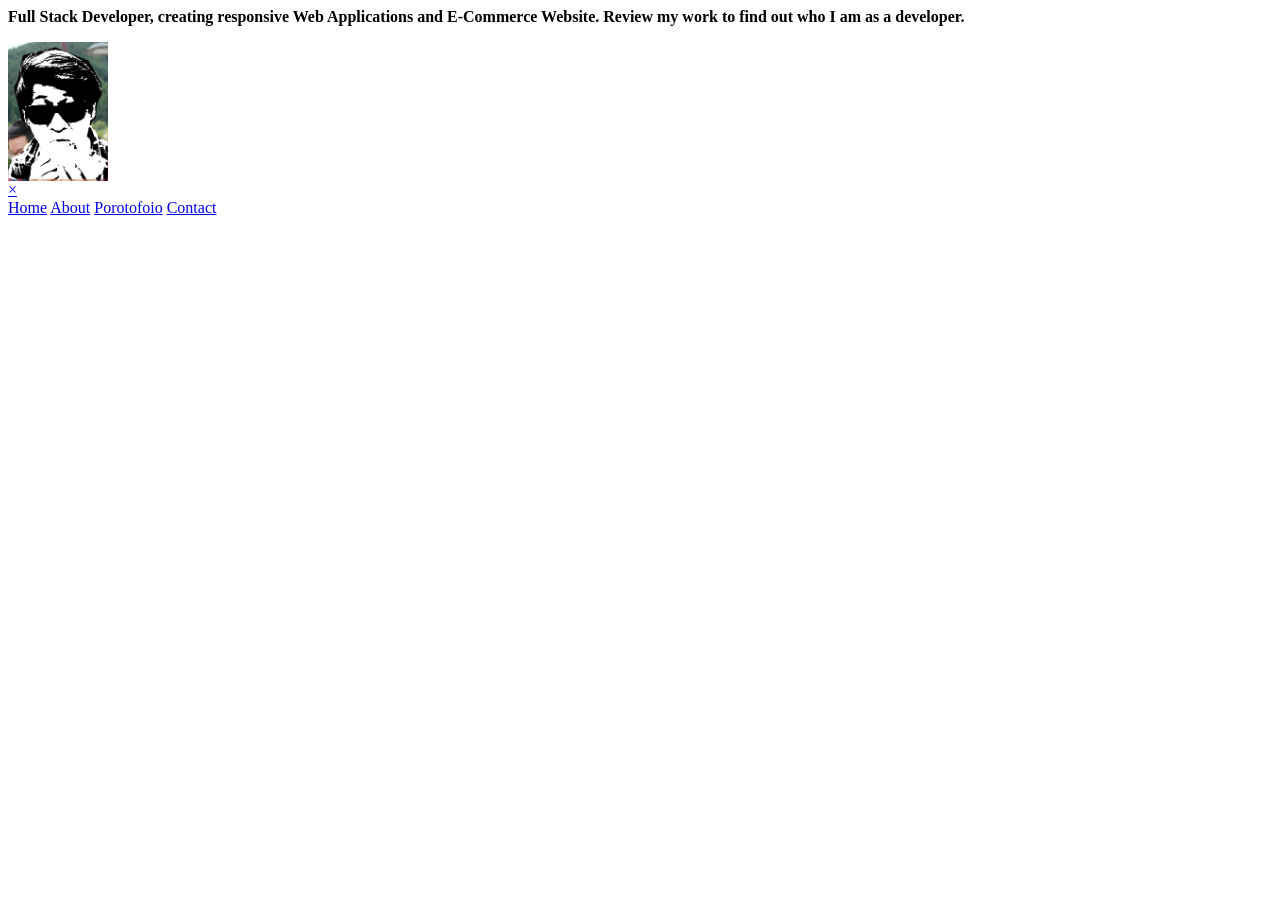
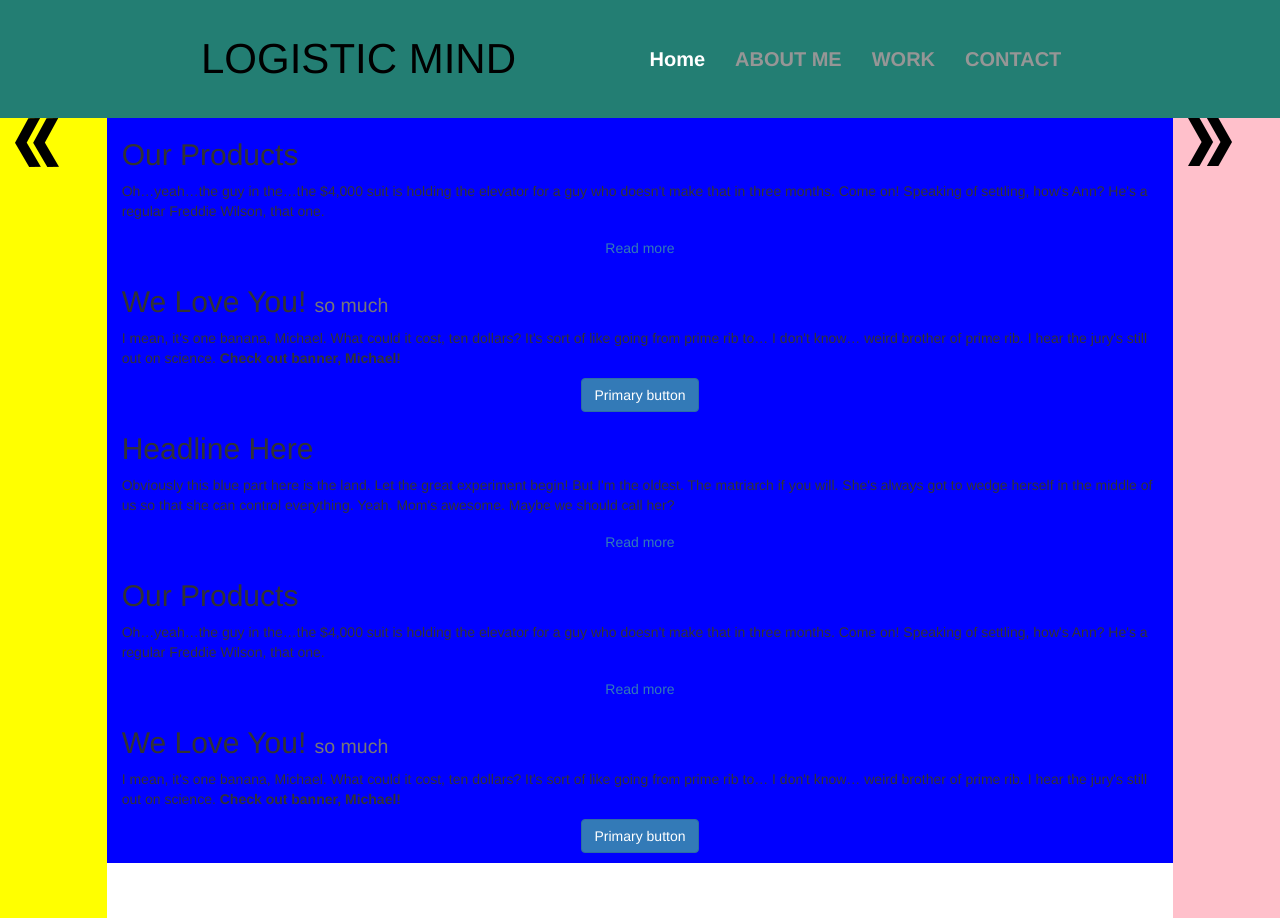
Before and after one commit to hyeo151/folio, a plain HTML site: page Desktop/index.html in a window 1280 px wide. Before the commit the page ends 800 px from the top, so only its background shows below. Drawn offline with nearby package versions, Linux system fonts and the light colour scheme.

Commit message:
index code work

```diff
--- /dev/null
+++ b/Desktop/css/general.css
@@ -0,0 +1,78 @@
+@media (min-width: 768px){
+  .navbar{
+    border-radius: 0px;
+  }
+}
+.navbar-default {
+      border-color: #237e73;
+}
+
+.container-fluid {
+  padding-right: 14%;
+  padding-left: 167px;
+  font-size: 20PX;
+}
+
+.navbar {
+  border: 34px solid transparent;
+  margin-bottom:0px;
+}
+
+.navbar-brand {
+  font-size: 42px;
+}
+
+.navbar-default .navbar-brand {
+  color:black;
+}
+
+.navbar-default {
+  background-color:#237e73;
+}
+
+.navbar-default .navbar-nav>.active>a, .navbar-default .navbar-nav>.active>a:focus, .navbar-default .navbar-nav>.active>a:hover{
+  color:#fff;
+  background-color: #237e73;
+  font-weight:bold;
+}
+.navbar-default .navbar-nav>li>a:focus, .navbar-default .navbar-nav>li>a:hover {
+  color: #969696;
+}
+
+.navbar-default .navbar-brand:focus, .navbar-default .navbar-brand:hover {
+  color:black;
+}
+.navbar-default .navbar-nav>li>a {
+  color:#969696;
+  font-weight:bold;
+}
+@media (min-width: 768px){
+.navbar-nav {
+  float: right;
+  margin: 0;
+}
+
+@media (min-width: 1200px){
+  .container {
+      width: 100%;
+  }
+}
+
+#left_arow{
+    float:none;
+    display:inline-block;
+    vertical-align:middle;
+    margin-right:-4px;
+}
+#right_arow{
+    float:none;
+    display:inline-block;
+    vertical-align:middle;
+    margin-right:-4px;
+}
+
+@media (min-width: 1200px){
+  .col-lg-1 {
+    height: 100%;
+  }
+}
--- a/Desktop/index.html
+++ b/Desktop/index.html
@@ -1,36 +1,106 @@
 <html>
 <head>
-  <title>My Portofolio</title>
+  <title>Bootstrap Example</title>
+  <meta charset="utf-8">
+  <meta name="viewport" content="width=device-width, initial-scale=1">
+  <!-- Latest compiled and minified CSS -->
+  <link rel="stylesheet" href="https://maxcdn.bootstrapcdn.com/bootstrap/3.3.7/css/bootstrap.min.css">
+  <!-- jQuery library -->
+  <script src="https://ajax.googleapis.com/ajax/libs/jquery/3.2.1/jquery.min.js"></script>
+  <!-- Latest compiled JavaScript -->
+  <script src="https://maxcdn.bootstrapcdn.com/bootstrap/3.3.7/js/bootstrap.min.js"></script>
+
+  <!-- Custom css -->
+  <link rel="stylesheet" type="text/css" href="css/general.css">
+
 </head>
 <body>
 
+<nav class="navbar navbar-default">
+  <div class="container-fluid">
+    <div class="navbar-header">
+      <a class="navbar-brand" href="#">LOGISTIC MIND</a>
+    </div>
+    <ul class="nav navbar-nav">
+      <li class="active"><a href="#">Home</a></li>
+      <li><a href="#">ABOUT ME</a></li>
+      <li><a href="#">WORK</a></li>
+      <li><a href="#">CONTACT</a></li>
+    </ul>
+  </div>
+</nav>
+<div class="container">
+  <div class="row">
+    <div id="left_arrow" class="col-lg-1" style="background-color:yellow;">
+      <img src="images/left.png">
+    </div>
+    <div class="col-lg-10" style="background-color:blue;">
+      <div class="span4">
+        <h2>Our Products</h2>
+        <p>Oh…yeah…the guy in the…the $4,000 suit is holding the elevator for a guy who doesn't make that in three months. Come on! Speaking of settling, how's Ann? He's a regular Freddie Wilson, that one.</p>
+        <p class="text-center"><a class="btn" href="index.html">Read more</a></p>
+      </div>
 
-  <div id="intro">
-    <p><b>Full Stack Developer, creating responsive Web Applications and E-Commerce Website.
-    Review my work to find out who I am as a developer.</b></p>
-  </div>
+      <div class="span4">
+        <h2>We Love You! <small>so much</small></h2>
+        <p>I mean, it's one banana, Michael. What could it cost, ten dollars? It's sort of like going from prime rib to… I don't know… weird brother of prime rib. I hear the jury's still out on science. <strong>Check out banner, Michael!</strong></p>
+        <p class="text-center"><a class="btn btn-primary" href="index.html">Primary button</a></p>
+      </div>
 
-  <div id="face">
-    <img src="images/face.png" alt="Smiley face" width="100px;">
-  </div>
+      <div class="span4">
+        <h2>Headline Here</h2>
+        <p>Obviously this blue part here is the land. Let the great experiment begin! But I'm the oldest. The matriarch if you will. She's always got to wedge herself in the middle of us so that she can control everything. Yeah. Mom's awesome. Maybe we should call her?</p>
+        <p class="text-center"><a class="btn" href="index.html">Read more</a></p>
+      </div>
+      <div class="span4">
+        <h2>Our Products</h2>
+        <p>Oh…yeah…the guy in the…the $4,000 suit is holding the elevator for a guy who doesn't make that in three months. Come on! Speaking of settling, how's Ann? He's a regular Freddie Wilson, that one.</p>
+        <p class="text-center"><a class="btn" href="index.html">Read more</a></p>
+      </div>
 
-  <div id="burger_menu" onclick="myFunction(this)">
-    <div class="bar1"></div>
-    <div class="bar2"></div>
-    <div class="bar3"></div>
-  </div>
-
-
-  <div id="myNav" class="overlay">
-    <a href="javascript:void(0)" class="closebtn" onclick="closeNav()">&times;</a>
-    <div class="overlay-content">
-      <a href="#">Home</a>
-      <a href="#">About</a>
-      <a href="#">Porotofoio</a>
-      <a href="#">Contact</a>
+      <div class="span4">
+        <h2>We Love You! <small>so much</small></h2>
+        <p>I mean, it's one banana, Michael. What could it cost, ten dollars? It's sort of like going from prime rib to… I don't know… weird brother of prime rib. I hear the jury's still out on science. <strong>Check out banner, Michael!</strong></p>
+        <p class="text-center"><a class="btn btn-primary" href="index.html">Primary button</a></p>
+      </div>
+    </div>
+    <div id="right_arrow" class="col-lg-1" style="background-color:pink;">
+      <img src="images/right.png">
     </div>
   </div>
 </div>
+<!--
+<div id="main-content">
+  <div class="container">
+    <div class="row">
+      <div class="col">
+        <img src="images/left.png">
+      </div>
+      <div class="col-6">
+        <div class="span4">
+          <h2>Our Products</h2>
+          <p>Oh…yeah…the guy in the…the $4,000 suit is holding the elevator for a guy who doesn't make that in three months. Come on! Speaking of settling, how's Ann? He's a regular Freddie Wilson, that one.</p>
+          <p class="text-center"><a class="btn" href="index.html">Read more</a></p>
+        </div>
 
+        <div class="span4">
+          <h2>We Love You! <small>so much</small></h2>
+          <p>I mean, it's one banana, Michael. What could it cost, ten dollars? It's sort of like going from prime rib to… I don't know… weird brother of prime rib. I hear the jury's still out on science. <strong>Check out banner, Michael!</strong></p>
+          <p class="text-center"><a class="btn btn-primary" href="index.html">Primary button</a></p>
+        </div>
+
+        <div class="span4">
+          <h2>Headline Here</h2>
+          <p>Obviously this blue part here is the land. Let the great experiment begin! But I'm the oldest. The matriarch if you will. She's always got to wedge herself in the middle of us so that she can control everything. Yeah. Mom's awesome. Maybe we should call her?</p>
+          <p class="text-center"><a class="btn" href="index.html">Read more</a></p>
+        </div>
+      </div>
+      <div class="col">
+        <img src="images/right.png">
+      </div>
+    </div>
+  </div>
+</div>
+-->
 </body>
 </html>
```
Also changed, not shown: Desktop/images/left.png (added), Desktop/images/right.png (added).
